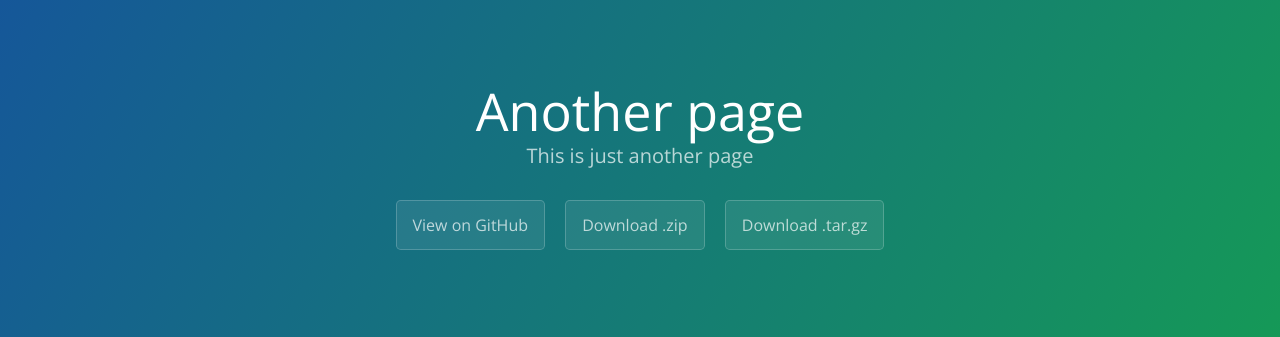
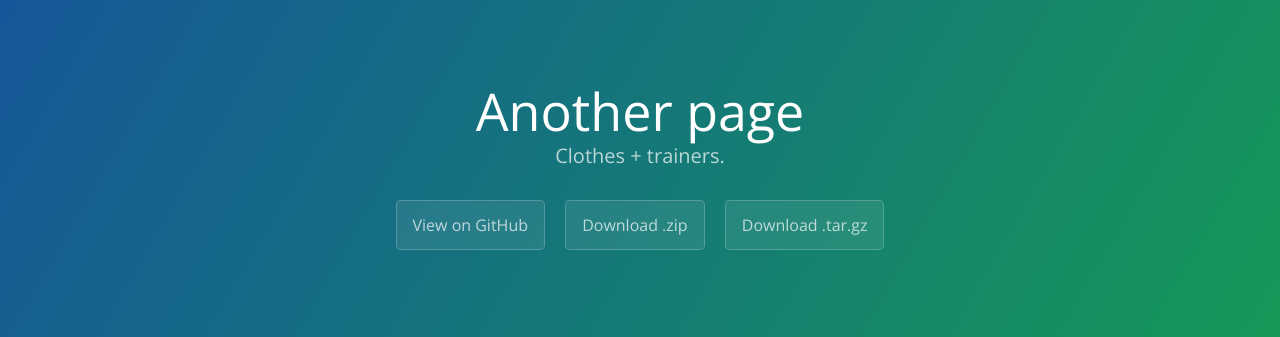
Before and after one commit to HarryGeorge28/AF103, a Jekyll site: the page built from news.md, in a window 1280 px wide. Shown: the top 337 px of the page. Built offline with Jekyll 4.4.1, drawn with Linux system fonts in a browser that asks for light colours.

Commit message:
Update news.md

```diff
--- a/news.md
+++ b/news.md
@@ -1,7 +1,7 @@
 ---
 layout: default
 title: Another page
-description: This is just another page
+description: Clothes + trainers.
 ---
 
 # AF103
```
